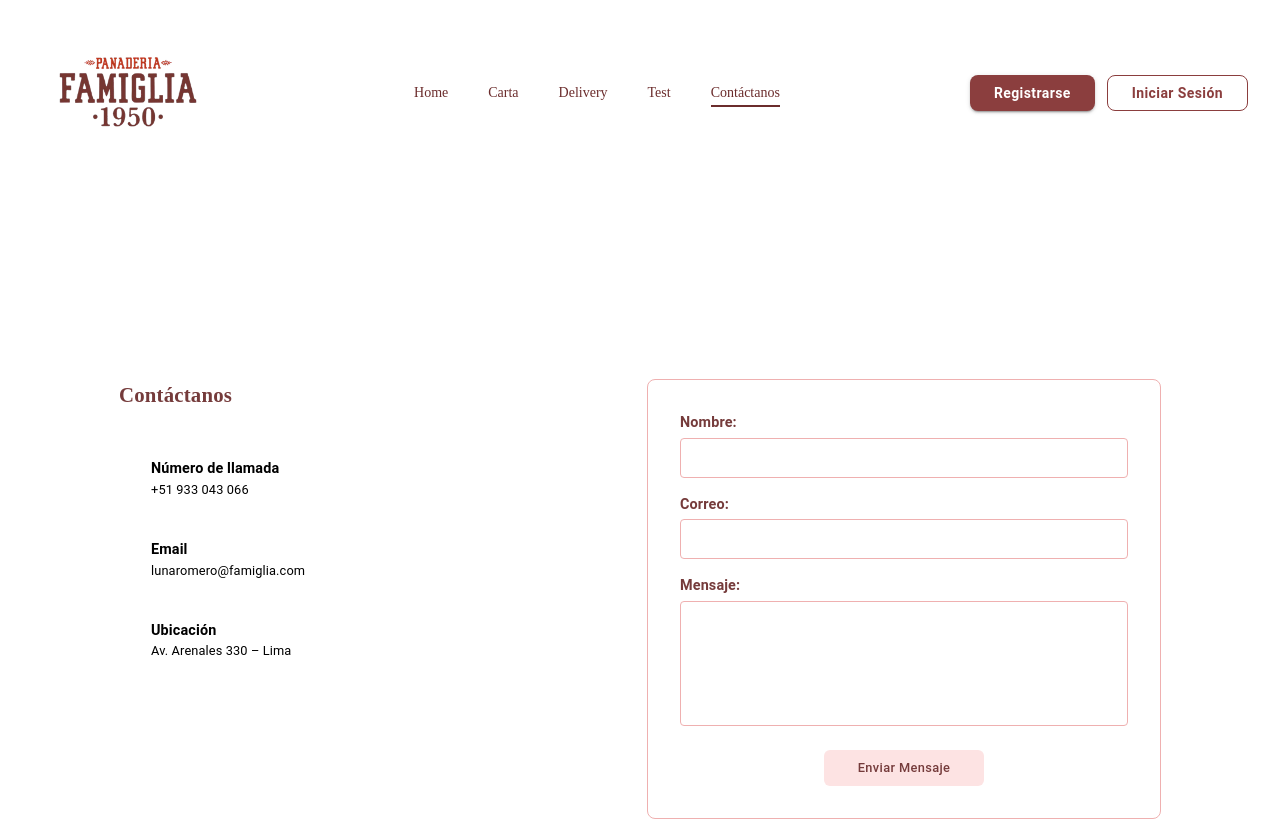
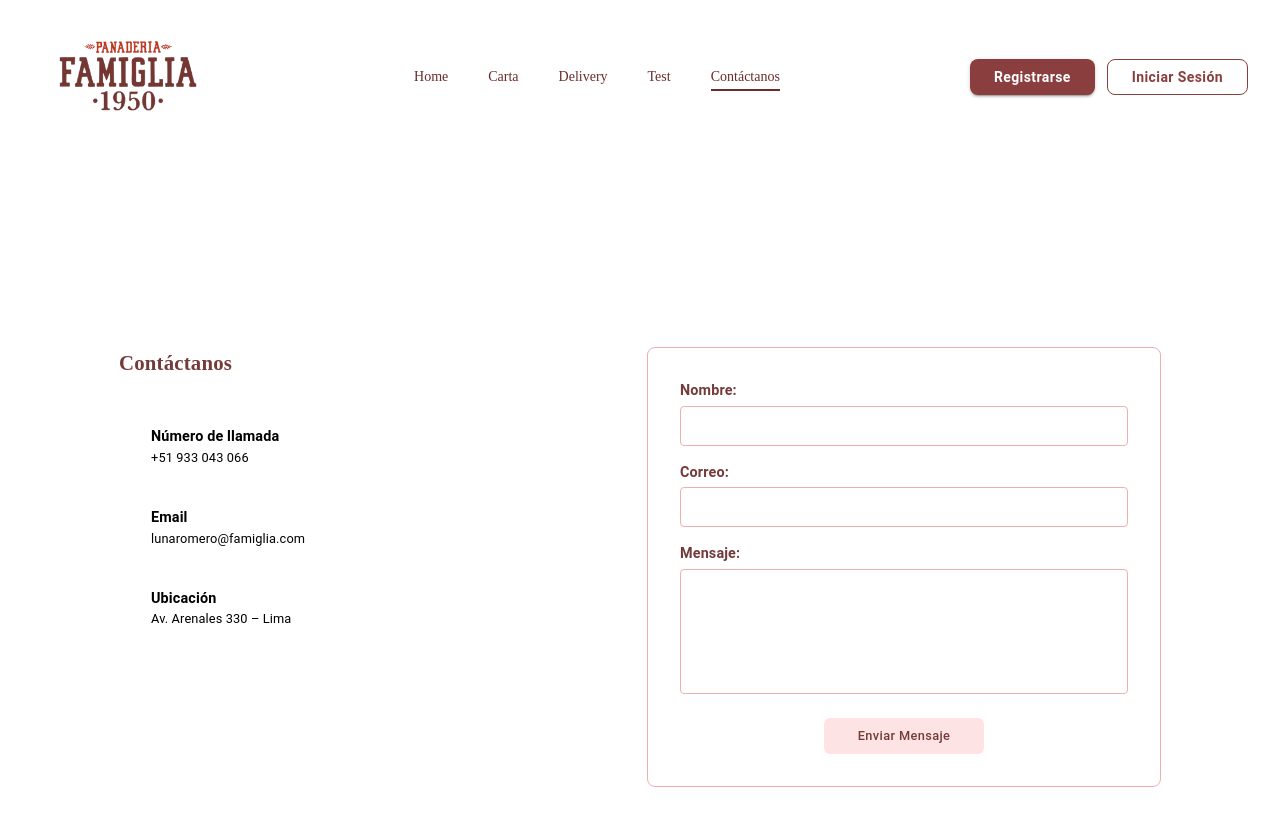
Before and after one commit to ANRROUS/Famiglia, a React app in the folder Frontend/: page /contact-us in a window 1280 px wide. Shown: the top 821 px of the page. Built offline with nearby package versions, Linux system fonts and the light colour scheme; no server answers; some icons are missing; the HTML template or start-up script is replaced by a standard one.

Commit message:
feat: Header component without vertical space

```diff
--- a/Frontend/src/components/layout/Header.jsx
+++ b/Frontend/src/components/layout/Header.jsx
@@ -82,7 +82,7 @@
   return (
     <Box className="w-full bg-white text-[#6b2c2c] font-[Montserrat] border-b-[1.5px] border-[#b17b6b] relative">
       {/* Contenedor principal */}
-      <Box className="max-w-7xl mx-auto flex items-center justify-between px-8 py-4">
+      <Box className="max-w-7xl mx-auto flex items-center justify-between px-8">
         {/* Logo */}
         <img
           src={imgLogoFamiglia}
```
